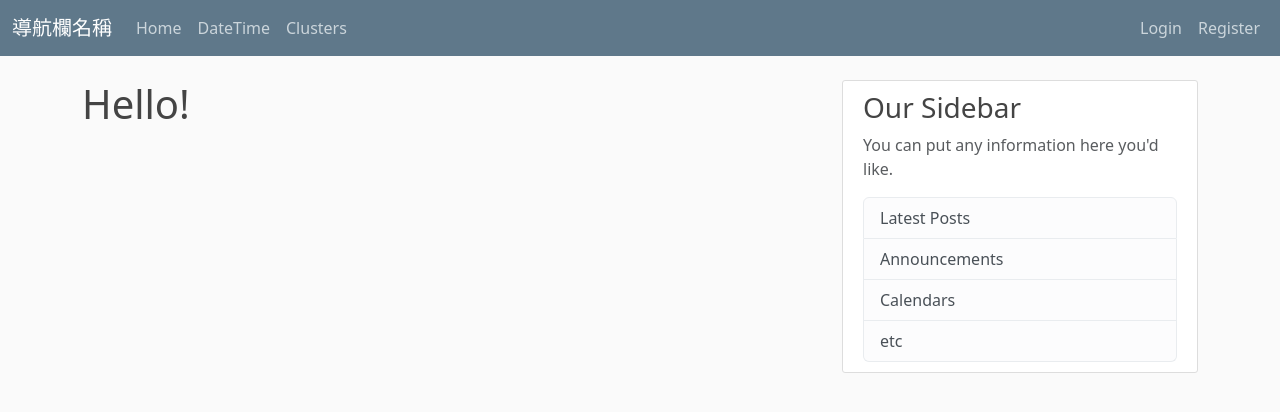
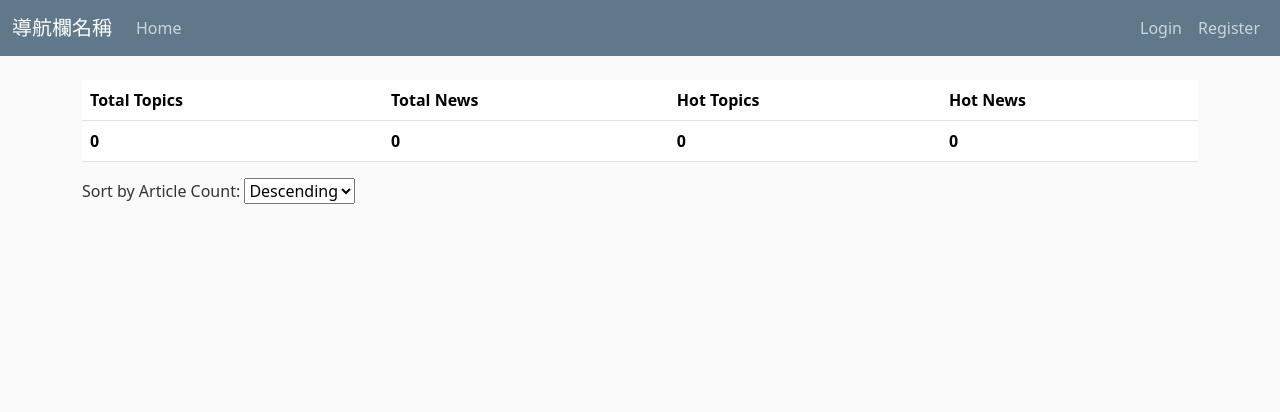
Before and after one commit to Ethan-YanXiang/yxl1751, a Flask app: page / in a window 1280 px wide. Shown: the top 412 px of the page. Run offline with Flask 3, Linux system fonts and the light colour scheme; lists and menus that the app fills with data are empty.

Commit message:
modified

```diff
--- a/app/models.py
+++ b/app/models.py
@@ -8,7 +8,7 @@ class Article(db.Model):
     published_date = db.Column(db.String, nullable=False)  # True when corpus
     body = db.Column(db.Text, nullable=False)  # True when corpus
     url = db.Column(db.String, unique=True,  nullable=False, index=True)
-    cluster_id = db.Column(db.Integer, db.ForeignKey('clusters.id'), nullable=True)
+    cluster_id = db.Column(db.Integer, db.ForeignKey('clusters.id'), nullable=True, index=True)
     # cluster_id corresponds to articles attrs, for each body can have one and only "one" cluster_id
 
     def __repr__(self):
--- a/app/routes.py
+++ b/app/routes.py
@@ -4,21 +4,54 @@ from app.forms import LoginForm, RegistrationForm
 # 從 包.py檔(模組) 調用 類
 from app.models import Article, Cluster
 
-from flask import render_template, redirect, url_for, flash  # 一次性 error message
-from datetime import datetime
+from flask import render_template, redirect, url_for, flash, request
 # 從 包 調用 模組
 
 
 @app.route('/')
 @app.route('/index')
 def home_func():
-    return render_template('index.html')
+    sort_order = request.args.get('sort', 'desc')
+
+    total_clusters = Cluster.query.count()
+    total_articles = Article.query.count()
+
+    subquery = db.session.query(Article.cluster_id, db.func.count(Article.id).label('count')).group_by(Article.cluster_id).subquery()
+    hot_topics = db.session.query(subquery).filter(subquery.c.count >= 2).count()
+
+    hot_topics_ids = db.session.query(Article.cluster_id).join(Cluster).group_by(Article.cluster_id).having(db.func.count(Article.id) >= 2).subquery()
+    hot_news = db.session.query(Article).join(hot_topics_ids, Article.cluster_id == hot_topics_ids.c.cluster_id).count()
+
+    if sort_order == 'desc':
+        clusters_with_multiple_articles = Cluster.query \
+            .join(Article) \
+            .group_by(Cluster.id) \
+            .having(db.func.count(Article.id) >= 2) \
+            .order_by(db.func.count(Article.id).desc()) \
+            .all()
+    else:
+        clusters_with_multiple_articles = Cluster.query \
+            .join(Article) \
+            .group_by(Cluster.id) \
+            .having(db.func.count(Article.id) >= 2) \
+            .order_by(db.func.count(Article.id).asc()) \
+            .all()
+
+    topics_with_news = []
+    for topic in clusters_with_multiple_articles:
+        news_list = Article.query.filter_by(cluster_id=topic.id).order_by(Article.published_date.desc()).all()
+
+        earliest_news = min(news_list, key=lambda news: news.published_date)
+        # summary = earliest_news.title
+        topics_with_news.append({'topic': topic, 'news_list': news_list, 'news_count': len(news_list)})
+
+    return render_template('index.html', total_clusters=total_clusters, total_articles=total_articles, hot_topics=hot_topics, hot_news=hot_news, topics_with_news=topics_with_news)
 
 
-@app.route('/datetime')
-def time_func():
-    now = datetime.now()
-    return render_template('datetime.html', title='Date & Time', now=now)
+@app.route('/article/<int:article_id>')
+def show_article(article_id):
+    article = Article.query.get(article_id)
+    return render_template('article.html', article=article, title=article.headline)
 
 
 @app.route('/login', methods=['GET', 'POST'])  # POST: safely send sensitive data to a server page
@@ -53,22 +86,3 @@ def register_func():
         flash(f'Registration for {form.username.data} received', 'success')
         return redirect(url_for('home_func'))
     return render_template('registration.html', title='Register', form=form)
-
-
-@app.route('/clusters')
-def show_clusters():
-    clusters = Cluster.query.all()
-    return render_template('clusters.html', clusters=clusters, title="News Clusters")
-
-
-@app.route('/cluster/<int:cluster_id>')
-def show_cluster_articles(cluster_id):
-    cluster = Cluster.query.get(cluster_id)
-    articles = Article.query.filter_by(cluster_id=cluster_id).all()
-    return render_template('cluster_articles.html', cluster=cluster, articles=articles, title="Cluster Articles")
-
-
-@app.route('/article/<int:article_id>')
-def show_article(article_id):
-    article = Article.query.get(article_id)
-    return render_template('article.html', article=article, title=article.headline)
--- a/app/templates/base.html
+++ b/app/templates/base.html
@@ -47,8 +47,6 @@
                     {# Navbar Left Side (Margin End(right) auto fill with spaces) #}
                     <div class="navbar-nav me-auto">
                         <a class="nav-item nav-link" href="{{ url_for('home_func') }}">Home</a>
-                        <a class="nav-item nav-link" href="{{ url_for('time_func') }}">DateTime</a>
-                        <a class="nav-item nav-link" href="{{ url_for('show_clusters') }}">Clusters</a>
                     </div>
                     {# Navbar Right Side #}
                     <div class="navbar-nav">
@@ -72,20 +70,8 @@
         {% endwith %}
 
         <div class="row">
-            <div class="col-sm-8">
+            <div class="col">
                 {% block content %}{% endblock content %}
-            </div>
-            <div class="col-sm-4">
-                <div class="content-section">
-                    <h3>Our Sidebar</h3>
-                    <p class='text-muted'>You can put any information here you'd like.</p>
-                    <ul class="list-group">
-                        <li class="list-group-item list-group-item-light">Latest Posts</li>
-                        <li class="list-group-item list-group-item-light">Announcements</li>
-                        <li class="list-group-item list-group-item-light">Calendars</li>
-                        <li class="list-group-item list-group-item-light">etc</li>
-                    </ul>
-                </div>
             </div>
         </div>
     </main>
--- a/app/templates/index.html
+++ b/app/templates/index.html
@@ -1,7 +1,77 @@
 {% extends "base.html" %}
 
 {% block content %}
-    <h1>
-        Hello!
-    </h1>
-{% endblock content %}
+    <table class="table">
+    <thead>
+    <tr>
+        <th scope="col">Total Topics</th>
+        <th scope="col">Total News</th>
+        <th scope="col">Hot Topics</th>
+        <th scope="col">Hot News</th>
+    </tr>
+    </thead>
+    <tbody>
+    <tr>
+        <th scope="col">{{ total_clusters }}</th>
+        <th scope="col">{{ total_articles }}</th>
+        <th scope="col">{{ hot_topics }}</th>
+        <th scope="col">{{ hot_news }}</th>
+    </tr>
+    </tbody>
+    </table>
+
+    <form action="{{ url_for('home_func') }}" method="get">
+        <label for="sort">Sort by Article Count:</label>
+        <label>
+            <select name="sort" onchange="this.form.submit()">
+                  <option value="desc" {% if request.args.get('sort') == 'desc' %}selected{% endif %}>Descending</option>
+                  <option value="asc" {% if request.args.get('sort') == 'asc' %}selected{% endif %}>Ascending</option>
+            </select>
+        </label>
+    </form><br>
+
+
+
+    {% for topic in topics_with_news %}
+        <div class="topic">
+            <h3 class="text-primary">Summary: {{ topic.summary }}</h3>
+            <h3>Keyword: {{ topic.topic.keywords }} (News Count: {{ topic.news_count }})</h3>
+
+            <table class="table">
+                <thead>
+                <tr>
+                    <th class="col-md-8">Title</th>
+                    <th class="col-md-2">Source</th>
+                    <th class="col-md-4">Publish Date</th>
+                </tr>
+                </thead>
+
+                <tbody>
+                {% for news in topic.news_list %}
+                    <tr>
+                        <td>
+                    <h5>
+                        <a href="{{ url_for('show_article', article_id=news.id) }}" style="text-decoration:none; color: inherit;">{{ news.headline }}</a>
+                    </h5>
+                        </td>
+                        <td>
+                            {% if news.url.startswith('https://www.dailymail.co.uk') %}
+                                <a class="news-headline" href="{{ news.url }}" target="_blank" title="Click to open: {{ news.url }}" data-url="{{ news.url }}">Dailymail</a>
+                            {% elif news.url.startswith('https://www.mirror.co.uk') %}
+                                <a class="news-headline" href="{{ news.url }}" target="_blank" title="Click to open: {{ news.url }}" data-url="{{ news.url }}">Dailymirror</a>
+                            {% elif news.url.startswith('https://www.theguardian.com') %}
+                                <a class="news-headline" href="{{ news.url }}" target="_blank" title="Click to open: {{ news.url }}" data-url="{{ news.url }}">Theguardian</a>
+                            {% elif news.url.startswith('https://www.thesun.co.uk') %}
+                                <a class="news-headline" href="{{ news.url }}" target="_blank" title="Click to open: {{ news.url }}" data-url="{{ news.url }}">Thesun</a>
+                            {% else %} Other
+                            {% endif %}
+                        </td>
+                        <td>{{ news.published_date }}</td>
+                    </tr>
+                {% endfor %}
+                </tbody>
+            </table>
+        </div>
+    {% endfor %}
+
+{% endblock %}
```
Also changed, not shown: app/templates/cluster_articles.html (deleted, +0 -16 lines), app/templates/clusters.html (deleted, +0 -14 lines).
